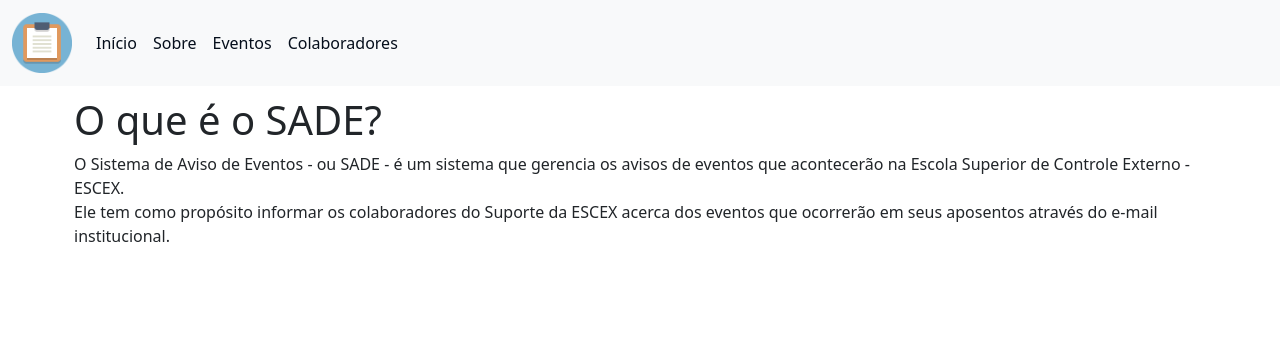
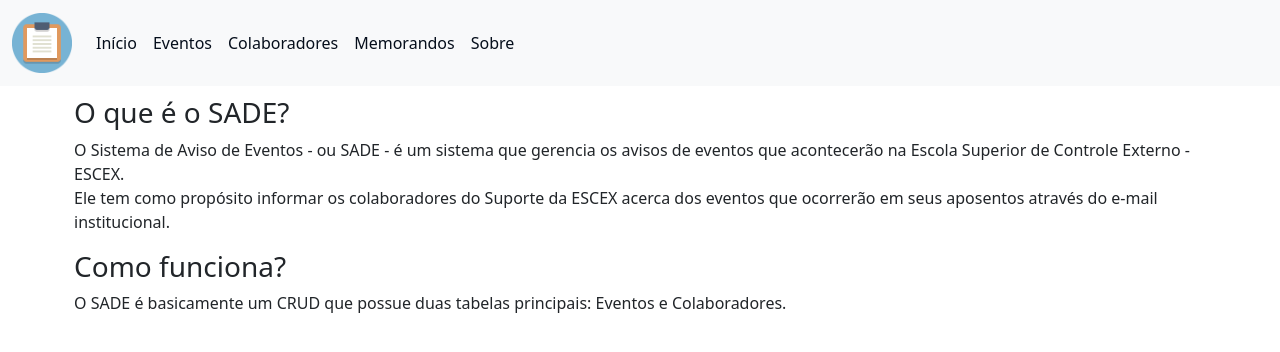
Before and after one commit to goltaraya/sade-app, a PHP site: page /sobre.php in a window 1280 px wide. Shown: the top 352 px of the page. Run offline with PHP 8.4, Linux system fonts and the light colour scheme.

Commit message:
add: mentorandos.php

```diff
--- a/css/style.css
+++ b/css/style.css
@@ -21,3 +21,9 @@ body {
   padding: 10px;
   width: 90%;
 }
+
+.line-divisor {
+  margin: auto;
+  padding: 10px;
+  width: 50%;
+}
--- /dev/null
+++ b/memorandos.php
@@ -0,0 +1,4 @@
+<?php include_once 'templates/header.php' ?>
+
+
+<?php include_once 'templates/footer.php' ?>
--- a/sobre.php
+++ b/sobre.php
@@ -2,12 +2,19 @@
 
 <div>
     <div class="header-div">
-        <h1>O que é o SADE?</h1>
-        <p>O Sistema de Aviso de Eventos - ou SADE - é um sistema que gerencia os avisos de
+        <h3>O que é o SADE?</h3>
+        <p>
+            O Sistema de Aviso de Eventos - ou SADE - é um sistema que gerencia os avisos de
             eventos que acontecerão na Escola Superior de Controle Externo - ESCEX.<br>
             Ele tem como propósito informar os colaboradores do Suporte da ESCEX acerca dos eventos que ocorrerão em seus aposentos
             através do e-mail institucional.
         </p>
+
+        <h3>Como funciona?</h3>
+        <p>
+            O SADE é basicamente um CRUD que possue duas tabelas principais: Eventos e Colaboradores.<br>
+        </p>
+
     </div>
 </div>
 
--- a/templates/header.php
+++ b/templates/header.php
@@ -28,9 +28,10 @@ include_once 'config/connection.php';
             <div class="collapse navbar-collapse" id="navbarNavAltMarkup">
                 <div class="navbar-nav">
                     <a class="nav-link" href="<?= $BASE_URL ?>index.php">Início</a>
-                    <a class="nav-link" href="<?= $BASE_URL ?>sobre.php">Sobre</a>
                     <a class="nav-link" href="<?= $BASE_URL ?>eventos.php">Eventos</a>
                     <a class="nav-link" href="<?= $BASE_URL ?>colaboradores.php">Colaboradores</a>
+                    <a class="nav-link" href="<?= $BASE_URL ?>memorandos.php">Memorandos</a>
+                    <a class="nav-link" href="<?= $BASE_URL ?>sobre.php">Sobre</a>
                 </div>
             </div>
         </div>
```
